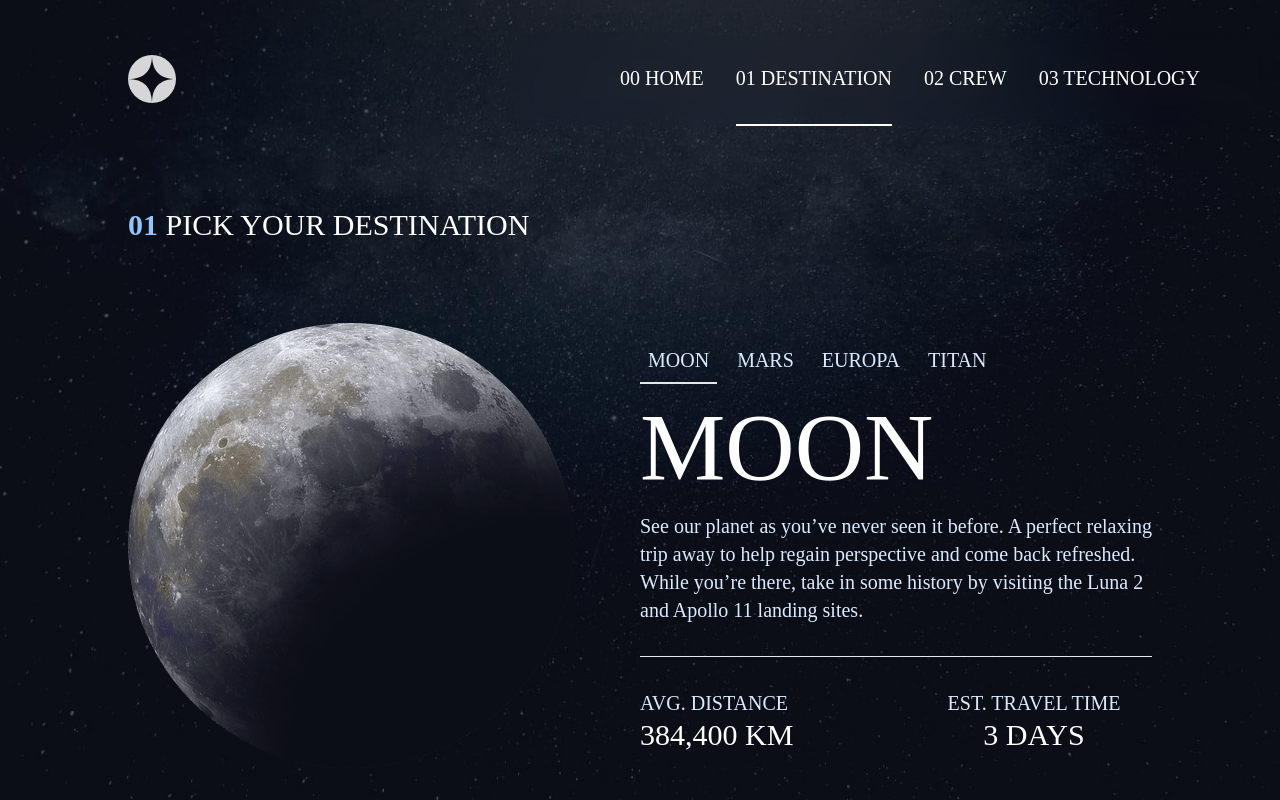
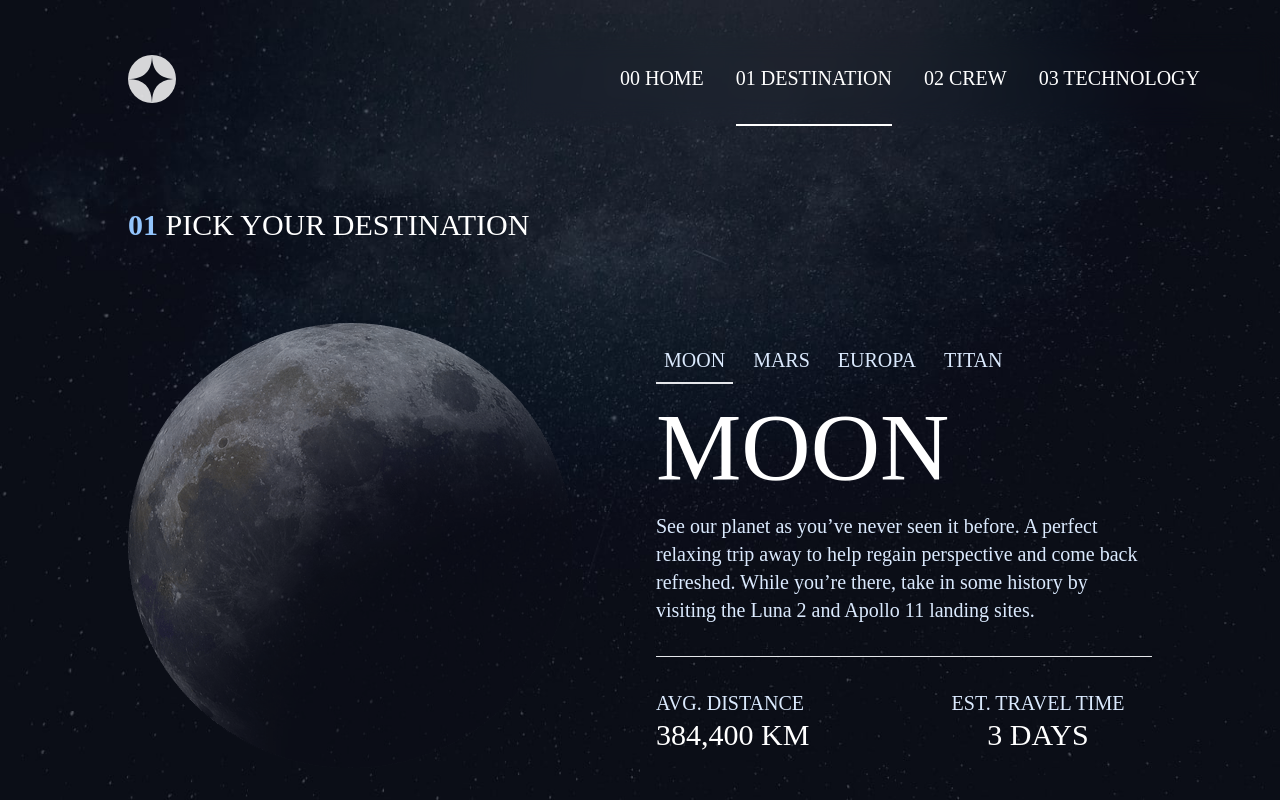
Before and after one commit to DemoStephen/Space-Tourism-Website, a React (Vite) app: page / in a window 1280 px wide. Both pictures are taken after a click on the item "01 DESTINATION". Built offline with nearby package versions, Linux system fonts and the light colour scheme; a web font is replaced by a local one.

Commit message:
Bug fixed

```diff
--- a/src/Pages/Destination.jsx
+++ b/src/Pages/Destination.jsx
@@ -9,8 +9,8 @@ export default function Destination() {
     <>
       <Picks index="01" text="Pick your destination" />
 
-      <main className="flex justify-between items-center content-center px-[5%] md:px-[10%] flex-col lg:flex-row md:gap-28 gap-8 lg:gap-0">
-        <section className="w-full md:w-1/2 ">
+      <main className="flex justify-between items-center content-center px-[5%] md:px-[10%] flex-col lg:flex-row md:gap-28 gap-8 lg:gap-8">
+        <section className="w-full md:w-1/2 animate-pulse">
           <img
             src={Data.destinations[view].images.png}
             alt={Data.destinations[view].name}
--- a/src/Pages/Home.jsx
+++ b/src/Pages/Home.jsx
@@ -1,6 +1,8 @@
+/* eslint-disable no-unused-vars */
+/* eslint-disable react/prop-types */
 import Header from "../UI/Header";
 
-export default function Home() {
+export default function Home({ handleView }) {
   return (
     <>
       <section className="flex justify-between items-center content-center px-[5%] md:px-[10%] py-10 md:py-20 flex-col lg:flex-row md:gap-28 gap-16 lg:gap-0">
@@ -10,7 +12,10 @@ export default function Home() {
           back, and relax because we’ll give you a truly out of this world
           experience!
         </Header>
-        <div className="w-44 h-44 bg-white text-blue-900 uppercase rounded-full flex items-center justify-center hover:scale-125 transition-all hover:bg-blue-300 hover:text-white cursor-pointer">
+        <div
+          onClick={() => handleView((prev) => (prev = "destination"))}
+          className="w-44 h-44 bg-white text-blue-900 uppercase rounded-full flex items-center justify-center hover:scale-125 transition-all hover:bg-blue-300 hover:text-white cursor-pointer"
+        >
           Explore
         </div>
       </section>
--- a/src/Pages/Technology.jsx
+++ b/src/Pages/Technology.jsx
@@ -7,7 +7,7 @@ export default function Technology() {
   return (
     <>
       <section className="flex justify-between items-center content-center md:px-[10%] py-10 md:py-20 flex-col-reverse lg:flex-row md:gap-28 gap-16 lg:gap-8">
-        <section className="w-full lg:w-1/2 flex flex-col lg:flex-row justify-centerborder-2 gap-8 px-[5%] lg:px-[0%]">
+        <section className="w-full lg:w-1/2 flex flex-col lg:flex-row justify-center gap-8 px-[5%] lg:px-[0%]">
           <div className="flex lg:flex-col justify-center gap-4 lg:gap-6">
             <Button index={0} onChangeView={setView} view={view} />
             <Button index={1} onChangeView={setView} view={view} />
```
